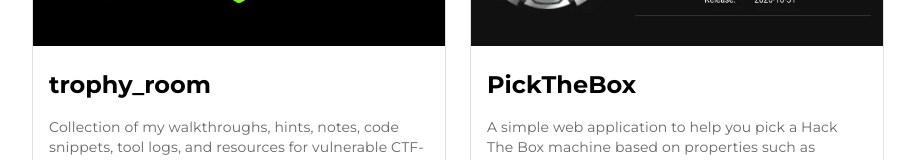
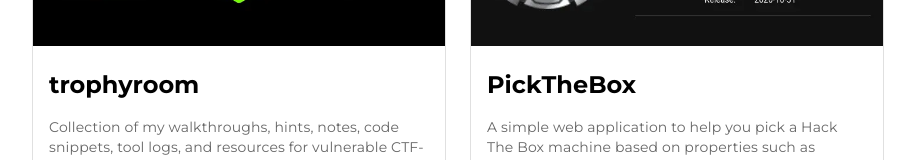
Before and after one commit to thomaslaurenson/thomaslaurenson.github.io, a React (Vite) app: page / in a window 1280 px wide. Shown: the part 1893-2053 px from the top of the page, without its empty margins (182-1097 px from the left). Built offline with nearby package versions, Linux system fonts and the light colour scheme.

Commit message:
Updated links for trophyroom and pickthebox projects

```diff
--- a/src/sections/Portfolio.jsx
+++ b/src/sections/Portfolio.jsx
@@ -9,13 +9,13 @@
 const Portfolio = () => {
   const projects = [
     {
-      'name': 'trophy_room',
+      'name': 'trophyroom',
       // eslint-disable-next-line max-len
       'description': 'Collection of my walkthroughs, hints, notes, code snippets, tool logs, and resources for vulnerable CTF-style boxes, while preparing for the OSCP certification',
-      'img': 'trophy_room',
-      'github': 'https://github.com/thomaslaurenson/trophy_room',
-      'url': null,
-      'primarylink': 'https://github.com/thomaslaurenson/trophy_room',
+      'img': 'trophyroom',
+      'github': 'https://github.com/thomaslaurenson/trophyroom',
+      'url': 'https://trophyroom.thomaslaurenson.com',
+      'primarylink': 'https://trophyroom.thomaslaurenson.com',
       'tech': ['python', 'php', 'ps', 'bash'],
     },
     {
@@ -24,8 +24,8 @@
       'description': 'A simple web application to help you pick a Hack The Box machine based on properties such as difficulty, operating system type, and OSCP relevance',
       'img': 'pickthebox',
       'github': 'https://github.com/thomaslaurenson/pickthebox',
-      'url': 'https://www.thomaslaurenson.com/pickthebox/',
-      'primarylink': 'https://www.thomaslaurenson.com/pickthebox/',
+      'url': 'https://pickthebox.thomaslaurenson.com/',
+      'primarylink': 'https://pickthebox.thomaslaurenson.com/',
       'tech': ['javascript', 'react', 'vite'],
     },
     {
```
Also changed, not shown: public/projects/trophyroom.jpg (renamed from public/projects/trophy_room.jpg), public/projects/trophyroom.webp (renamed from public/projects/trophy_room.webp).
